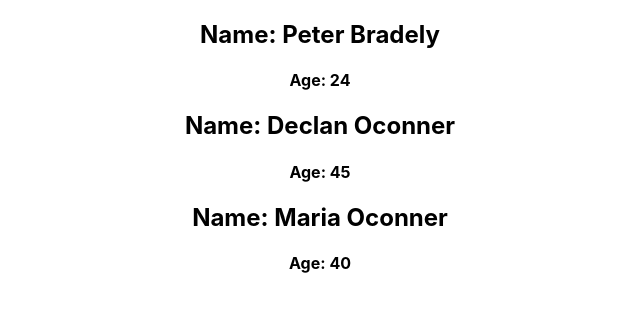
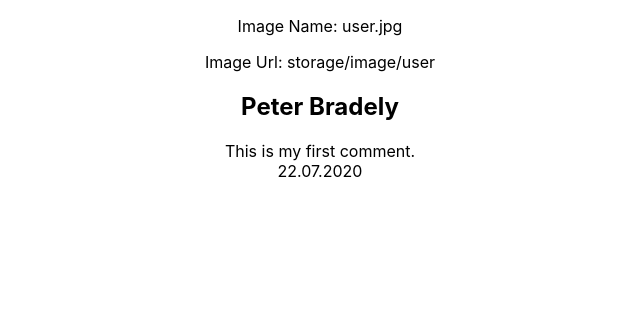
Before and after one commit to sarathiscookie/react-complete-guide, a React (Create React App) app: page / in a window 1280 px wide. Shown: the top 312 px of the page, without its empty margins (320-960 px from the left). Built offline with nearby package versions, Linux system fonts and the light colour scheme.

Commit message:
Extracting COmponenets

```diff
--- a/src/App.js
+++ b/src/App.js
@@ -1,21 +1,41 @@
 import React from 'react';
 import './App.css';
 
-function App(){
+function App() {
 
-  function Welcome(props)
-  {
-    return <div>
-      <h2>Name: {props.name}</h2>
-      <h4>Age: {props.age}</h4>
-      </div>;
+  function Avatar(props) {
+    return (<div className="Avatar">
+      <p>Image Name: {props.image}</p>
+      <p>Image Url: {props.url}</p>
+    </div>);
+  }
+
+  function User(props) {
+    return (<div className="UserInfo-name">
+      <h2>{props.name}</h2>
+    </div>);
+  }
+
+  function Comment(props) {
+    return (
+      <div className="Comment">
+        <div className="Comment-text">
+          {props.text}
+        </div>
+        <div className="Comment-date">
+          {props.date}
+        </div>
+      </div>
+    );
   }
 
   return (
     <div className="App">
-      <Welcome name="Peter Bradely" age="24"/>
-      <Welcome name="Declan Oconner" age="45"/>
-      <Welcome name="Maria Oconner" age="40"/>
+      <div className="UserInfo">
+        <Avatar image="user.jpg" url="storage/image/user" />
+        <User name="Peter Bradely" />
+      </div>
+      <Comment text="This is my first comment." date="22.07.2020" />
     </div>
   );
 }
```
